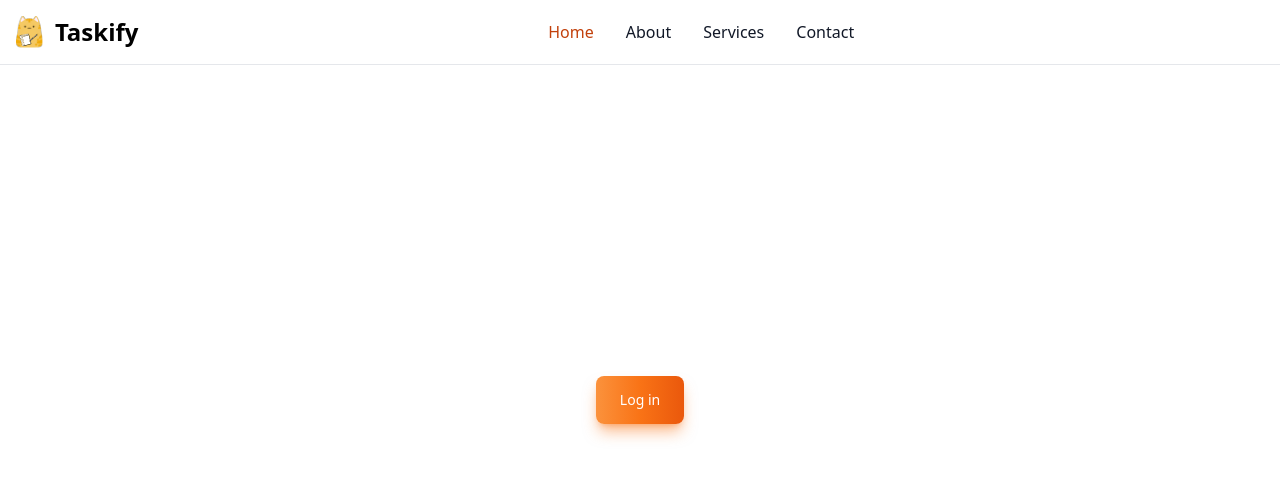
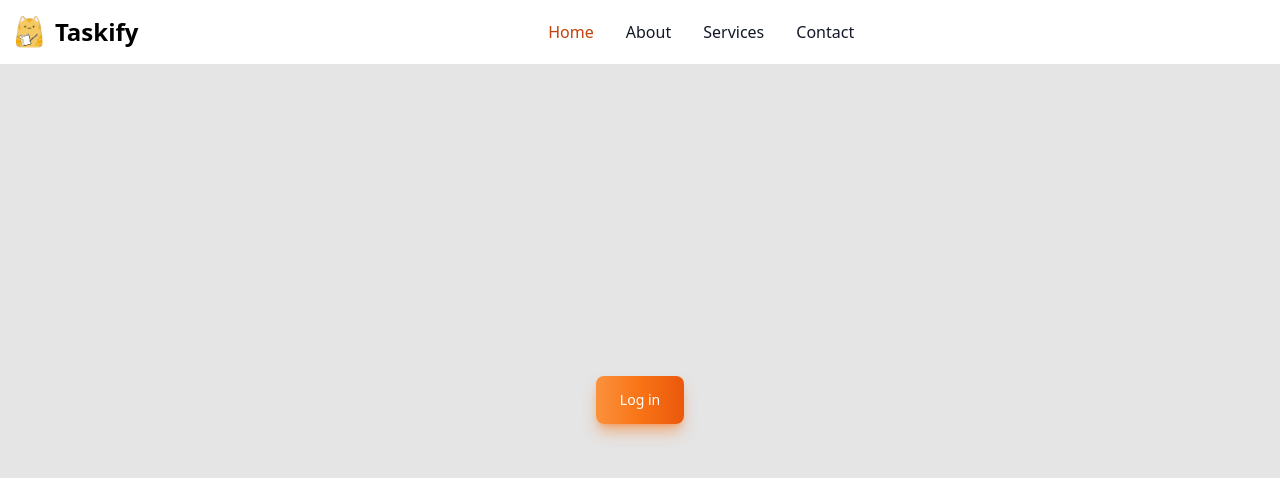
Before and after one commit to 1artificial/TestTailwind, a React (Create React App) app in the folder my-project/: page / in a window 1280 px wide. Shown: the top 478 px of the page. Built offline with nearby package versions, Linux system fonts and the light colour scheme.

Commit message:
DeployAuth0AndFirebase

```diff
--- a/my-project/src/App.js
+++ b/my-project/src/App.js
@@ -1,7 +1,10 @@
+// App.js
+import React from "react";
 import Navbar from "./Navbar";
 import Main from "./Main";
 import Login from "./Login";
 import Logout from "./Logout";
+import { useAuth0 } from "@auth0/auth0-react";
 import "./index.css";
 import "./Navbar.js";
 import "./Main.js";
@@ -9,12 +12,18 @@ import "./Login.js";
 import "./Logout";
 
 function App() {
+  const { isAuthenticated } = useAuth0();
+
   return (
     <>
       <Logout />
       <Login />
       <Navbar />
-      <Main />
+      {isAuthenticated && (
+        <>
+          <Main />
+        </>
+      )}
     </>
   );
 }
--- a/my-project/src/Login.js
+++ b/my-project/src/Login.js
@@ -1,3 +1,4 @@
+// Login.js
 import React from "react";
 import { useAuth0 } from "@auth0/auth0-react";
 
@@ -6,7 +7,10 @@ const Login = () => {
 
   return (
     !isAuthenticated && (
-      <div className="grid place-items-center h-screen">
+      <div
+        className="flex items-center justify-center min-h-screen"
+        style={{ backgroundColor: "rgba(0,0,0,0.1)" }}
+      >
         <button
           type="button"
           className="h-12 px-6 m-2 text-lg  text-white bg-gradient-to-r from-orange-400 via-orange-500 to-orange-600 hover:bg-gradient-to-br focus:ring-4 focus:outline-none focus:ring-orange-300 dark:focus:ring-orange-800 shadow-lg shadow-orange-500/50 dark:shadow-lg dark:shadow-orange-800/80 font-medium rounded-lg text-sm px-5 py-2.5 text-center mr-2 mb-2"
```
